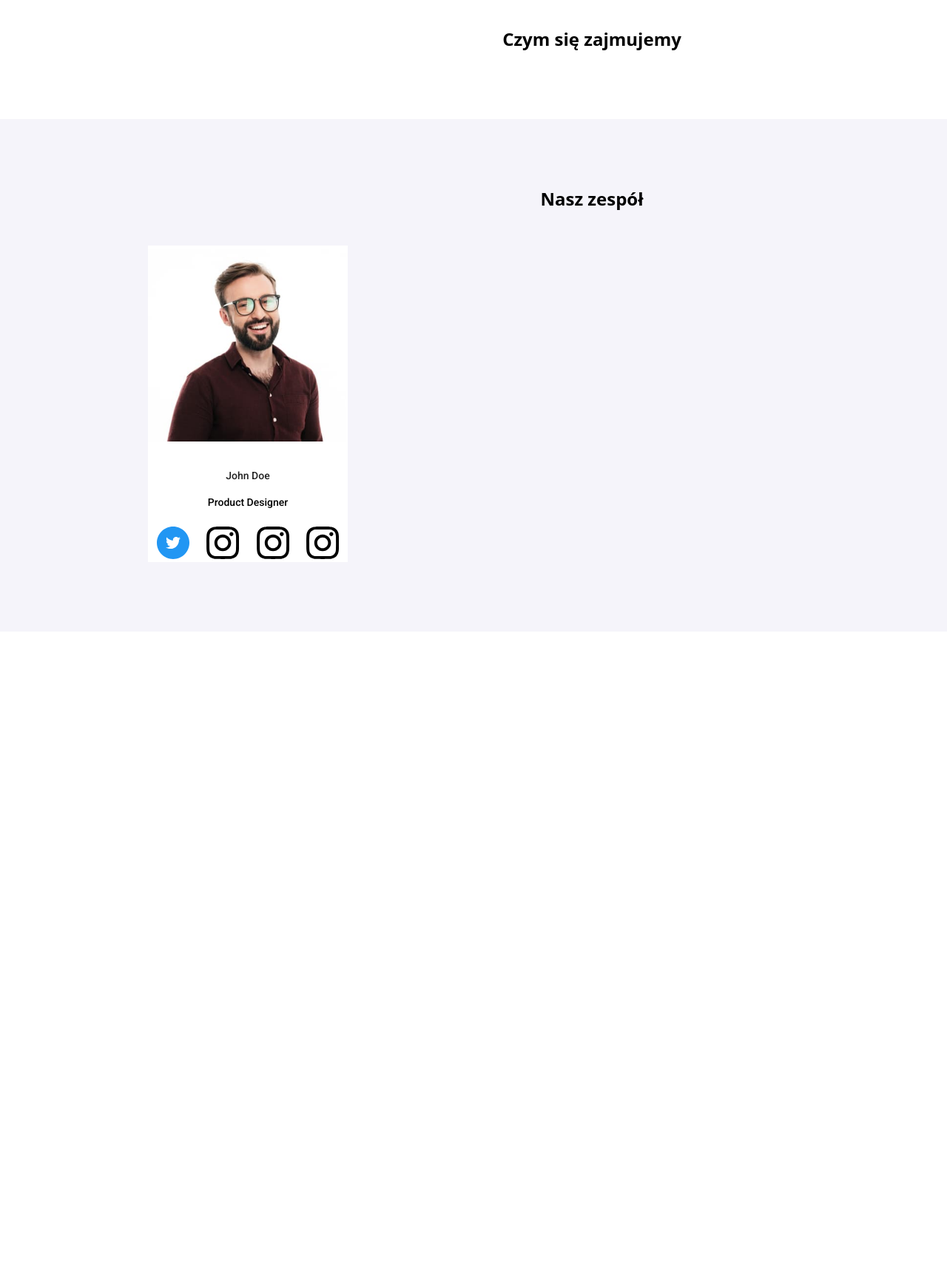
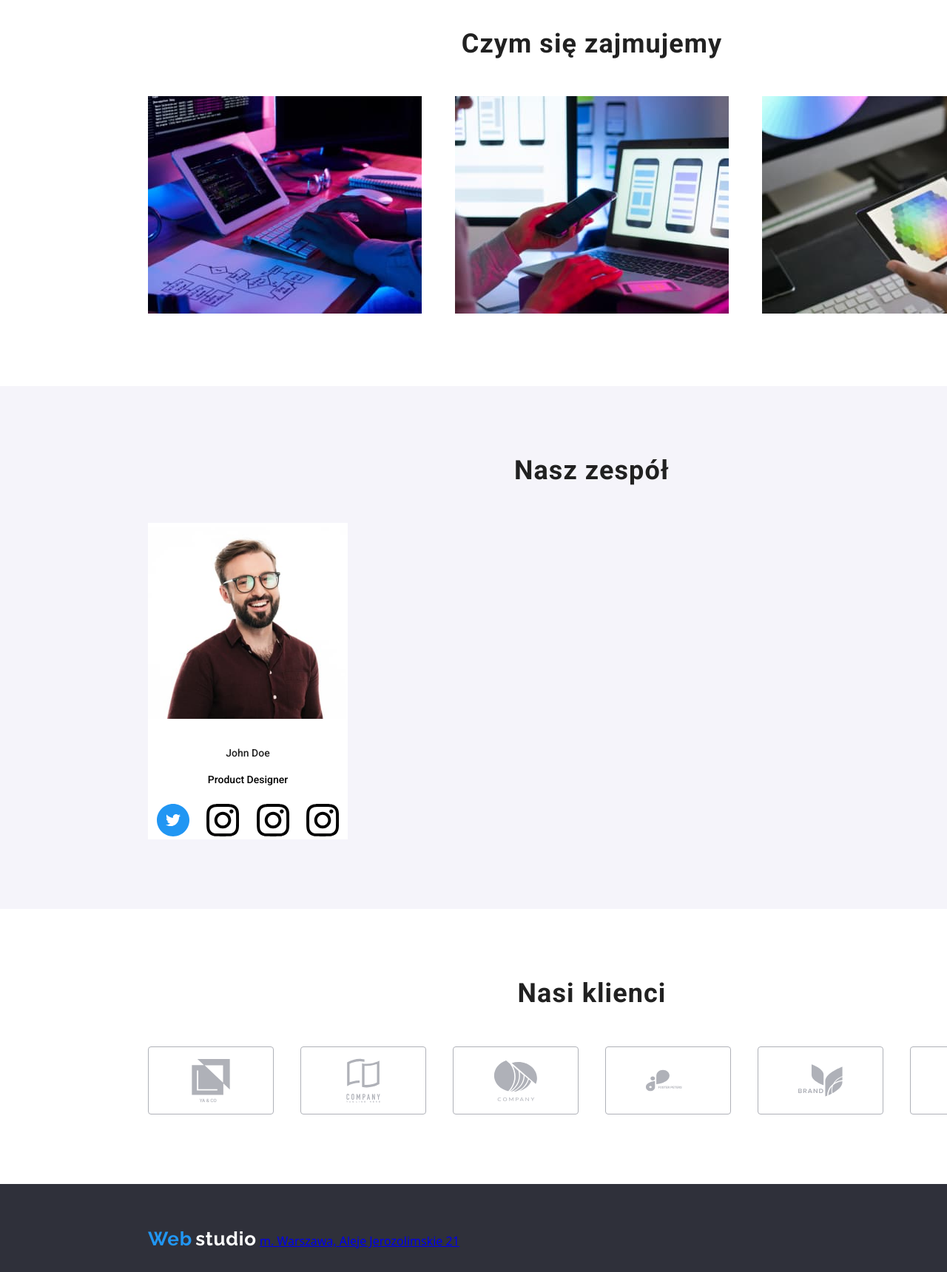
Before and after one commit to Bednarski82/goit-markup-hw-04, a plain HTML site: page index.html in a window 1280 px wide. Shown: the part 1080-2800 px from the top of the page at 74% size. Before the commit the page ends 1934 px from the top, so only its background shows below. Drawn offline with nearby package versions, Linux system fonts and the light colour scheme.

Commit message:
homework changes

```diff
--- a/css/style.css
+++ b/css/style.css
@@ -14,6 +14,11 @@ header {
     height: 80px;
     display: flex;
     align-items: center;
+}
+footer {
+    height: 252px;
+    width: 1600px;
+    background-color: rgba(47, 48, 58, 1);
 }
 
 section {
@@ -58,6 +63,12 @@ header a:hover {
     cursor: pointer;
     color: rgba(33, 150, 243, 1);
 }
+footer span {
+    font-size: 26px;
+    font-family: Raleway;
+    font-weight: 700;
+    letter-spacing: 0.78px;
+}
 
 .container {
     width: 1200px;
@@ -76,16 +87,27 @@ header a:hover {
 .right_side {
     justify-content: flex-end;
 }
-
+.right_side div {
+    display: flex;
+    justify-content: space-between;
+    align-items: center;
+    width: 330px;
+}
 .text_blue {
     color: rgba(33, 150, 243, 1);
 }
-
-.envelope1 {
+.text_white {
+   color: rgba(255, 255, 255, 1)
+}
+.smartphone {
     fill:rgba(117, 117, 117, 1);
     margin-right: 10px;
 }
 
+.envelope1 {
+    fill:rgba(33, 150, 243, 1);
+    margin-right: 10px;
+}
 .main_box_image {
     background-image: url(/images/background/Img\ Overlay.svg), url(/images/background/img_main.jpg);
     background-position: center;
@@ -192,8 +214,12 @@ header a:hover {
 
 section h2 {
     text-align: center;
+    color: #212121;
+    font-size: 36px;
+    font-family: Roboto;
+    font-weight: 700;
+    letter-spacing: 1.08px;
 }
-
 .padding_94_t {
     padding-top: 94px;
 }
@@ -202,6 +228,56 @@ section h2 {
     margin-top: 50px;
 }
 
+.margin_t_94 {
+    margin-top: 94px;
+}
+.margin_t_60 {
+    margin-top: 60px;
+}
+.margin_b_60 {
+    margin-bottom: 60px;
+}
+.img_box{
+    display: flex;
+    justify-content:space-between;
+    margin-top: 50px;
+
+}
+.img_box li {
+    list-style: none;
+}
 .background_grey {
     background-color: rgba(245, 244, 250, 1);
 }
+.logos_box {
+    display: flex;
+    justify-content: space-between;
+}
+.logos_box div {
+    border-radius: 4px;
+    border: 1px solid #AFB1B8;
+    width: 170px;
+    height: 92px;
+    flex-shrink: 0;
+    margin-top: 50px;
+}
+.logos_box div {
+    display: flex;
+    justify-content: center;
+    align-items: center;
+}
+.logos_box svg {
+    fill: rgba(175, 177, 184, 1);
+}
+.logos_box div:hover {
+    border-radius: 4px;
+    border: 1px solid #2196F3;
+    cursor: pointer;
+}
+.logos_box svg:hover {
+    fill: rgba(33, 150, 243, 1)
+}
+.box_footer {
+    display: flex;
+    justify-content: flex-start;
+}
--- a/index.html
+++ b/index.html
@@ -38,9 +38,11 @@
           <svg class="envelope1" width="16px" height="12px">
             <use href="/images/icons-svg/icons.svg#icon-envelope1"></use>
           </svg>
-          <a class="text_grey" href="mailto:info@devstudio.com">info@devstudio.com</a>
-        </div>
-        <div>
+          <a class="text_blue" href="mailto:info@devstudio.com">info@devstudio.com</a>
+          <svg class="smartphone" width="10px" height="16px">
+            <use href="/images/icons-svg/icons.svg#icon-smartphone"></use>
+          </svg>
+          <a class="text_grey" href="+48 111 111 111">+48 111 111 111</a>
         </div>
       </div>
     </header>
@@ -62,22 +64,46 @@
          </div>
          <div class="slot slot_icon">
           <div class="icon_box">
+            <svg width="70px" height="70px">
+              <use href="/images/icons-svg/icons.svg#icon-clock-1"></use>
+            </svg>
           </div>
           <h3>LOREM IPSUM</h3>
           <p class="text_grey" >Lorem ipsum dolor sit amet, consectetur adipiscing elit. Nam vel arcu sem. Sed <br>non sodales dui. Interdum et malesuada</p>
          </div>
          <div class="slot slot_icon">
-          <div class="icon_box"></div>
+          <div class="icon_box">
+            <svg width="70px" height="70px">
+              <use href="/images/icons-svg/icons.svg#icon-diagram-11"></use>
+            </svg>
+          </div>
           <h3>LOREM IPSUM</h3>
           <p class="text_grey" >Lorem ipsum dolor sit amet, consectetur adipiscing elit. Nam vel arcu sem. Sed <br>non sodales dui. Interdum et malesuada</p>
          </div>
          <div class="slot slot_icon">
-          <div class="icon_box"></div>
+          <div class="icon_box">
+            <svg width="70px" height="70px">
+              <use href="/images/icons-svg/icons.svg#icon-astronaut-1"></use>
+            </svg>
+          </div>
           <h3>LOREM IPSUM</h3>
           <p class="text_grey" >Lorem ipsum dolor sit amet, consectetur adipiscing elit. Nam vel arcu sem. Sed <br>non sodales dui. Interdum et malesuada</p>
          </div>
         </div>
-        <h2 class="container padding_94_t">Czym się zajmujemy</h2>
+          <h2 class="margin_t_94" >Czym się zajmujemy</h2>
+          <div class="container">
+           <ul class="img_box" >
+            <li>
+            <img src="/images/what_we_do/img(1)(1).jpg" alt="computer" width="370px" height="294px">
+          </li>
+          <li>
+            <img src="/images/what_we_do/img(2)(1).jpg" alt="smartphone" width="370px" height="294px">
+          </li>
+          <li>
+            <img src="/images/what_we_do/img(3)(1).jpg" alt="tablet" width="370px" height="294px">
+          </li>
+          </ul>
+        </div>
       </section>
       <section class="background_grey">
         <div class="container">
@@ -107,7 +133,50 @@
         </div>
 
       </section>
+      <section>
+        <h2>Nasi klienci</h2>
+        <div class="container logos_box">
+          <div>
+            <svg width="106px" height="60.041px">
+              <use href="/images/icons-svg/icons.svg#icon-group9"></use>
+            </svg>
+          </div>
+          <div>
+            <svg width="106px" height="60.041px">
+              <use href="/images/icons-svg/icons.svg#icon-group10"></use>
+            </svg>
+          </div>
+          <div>
+            <svg width="106px" height="60.041px">
+              <use href="/images/icons-svg/icons.svg#icon-group11"></use>
+            </svg>
+          </div>
+          <div>
+            <svg width="106px" height="60.041px">
+              <use href="/images/icons-svg/icons.svg#icon-group8"></use>
+            </svg>
+          </div>
+          <div>
+            <svg width="106px" height="60.041px">
+              <use href="/images/icons-svg/icons.svg#icon-group6"></use>
+            </svg>
+          </div>
+          <div><svg width="106px" height="60.041px">
+            <use href="/images/icons-svg/icons.svg#icon-group7"></use>
+          </svg>
+        </div>
+        </div>
+      </section>
     </main>
-    <footer></footer>
+    <footer>
+      <div class="container box_footer">
+        <div class="margin_b_60 margin_t_60">
+          <span class="text_blue">Web</span>
+          <span class="text_white">studio</span>
+          <a href="https://goo.gl/maps/MzL4v1XyEeLL9hYP8">m. Warszawa, Aleje Jerozolimskie 21</a>
+        </div>
+        <div></div>
+      </div>
+    </footer>
   </body>
 </html>
```
